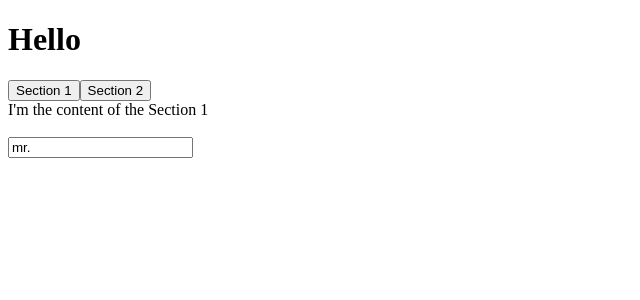
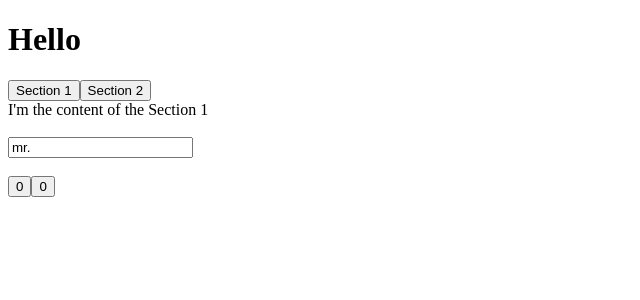
Before and after one commit to SINMINGYU/reactHooksPractice, a React (Create React App) app in the folder react-hooks/: page / in a window 1280 px wide. Shown: the top 300 px of the page, without its empty margins (0-640 px from the left). Built offline with nearby package versions, Linux system fonts and the light colour scheme.

Commit message:
practice_05_useEffect_button

```diff
--- a/react-hooks/src/App.js
+++ b/react-hooks/src/App.js
@@ -1,12 +1,9 @@
-import React from "react";
+// import React, { useEffect, useState } from "react";
 import content from "./content";
 import UseInput from "./UseInput";
 import UseTabs from "./UseTabs";
-
-const inputData = {
-    initialValue: "mr.",
-    validator: (value) => !value.includes("@"),
-};
+import UseEffectButton from "./UseEffectIntro";
+import inputData from "./inputData";
 
 function App() {
     return (
@@ -19,6 +16,8 @@ function App() {
                     initialValue={inputData.initialValue}
                     validator={inputData.validator}
                 />
+                <br />
+                <UseEffectButton />
             </div>
         </div>
     );
--- /dev/null
+++ b/react-hooks/src/UseEffectIntro.jsx
@@ -0,0 +1,23 @@
+import React, { useEffect, useState } from "react";
+
+function UseEffectButton() {
+    const sayHello = () => console.log("hello");
+    const [number, setNumber] = useState(0);
+    const [aNumber, setAnumber] = useState(0);
+    useEffect(sayHello, []);
+    const numberButton = () => {
+        return setNumber(number + 1);
+    };
+    const aNumberButton = () => {
+        return setAnumber(aNumber + 1);
+    };
+
+    return (
+        <div>
+            <button onClick={numberButton}>{number}</button>
+            <button onClick={aNumberButton}>{aNumber}</button>
+        </div>
+    );
+}
+
+export default UseEffectButton;
--- /dev/null
+++ b/react-hooks/src/inputData.js
@@ -0,0 +1,6 @@
+const inputData = {
+    initialValue: "mr.",
+    validator: (value) => !value.includes("@"),
+};
+
+export default inputData;
```
